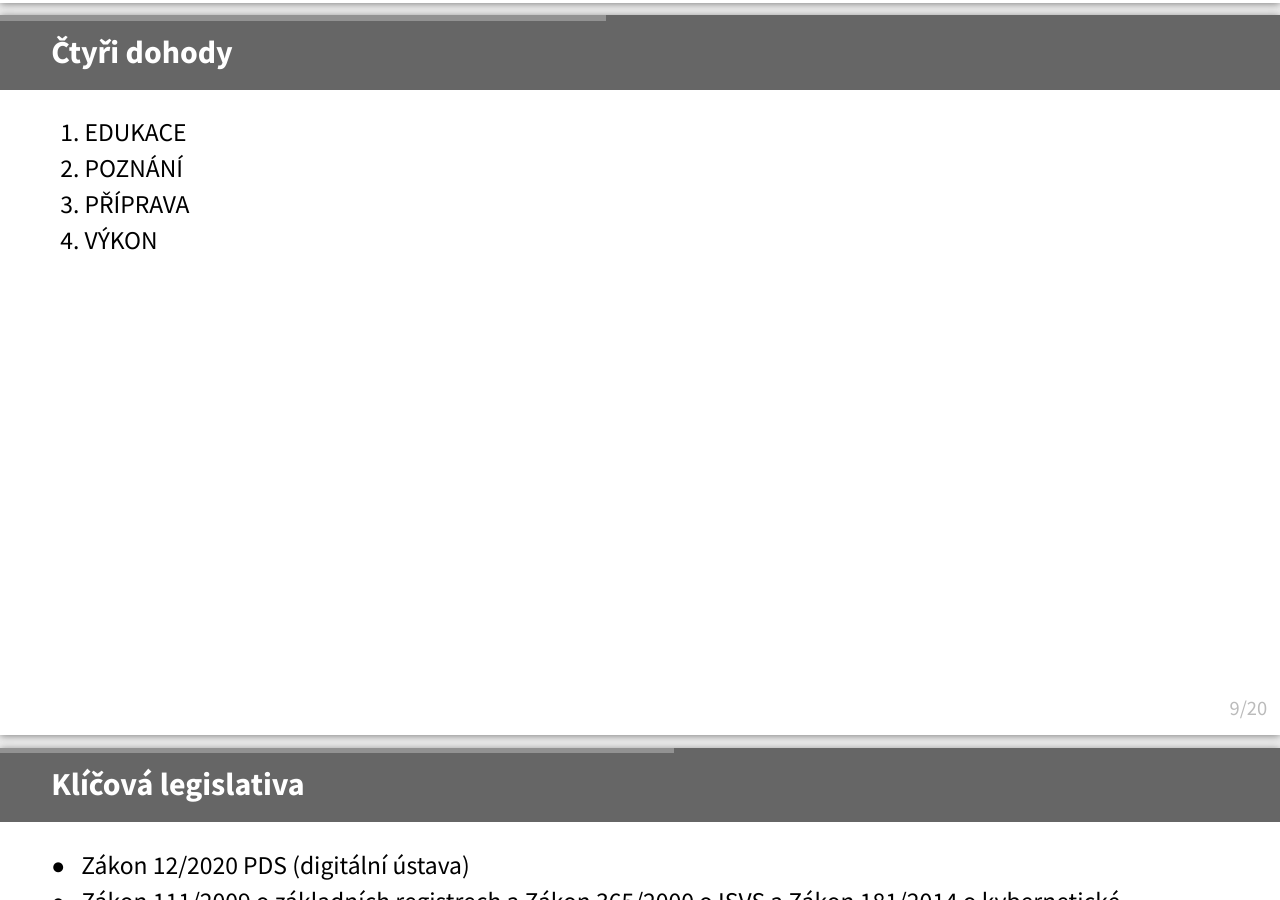
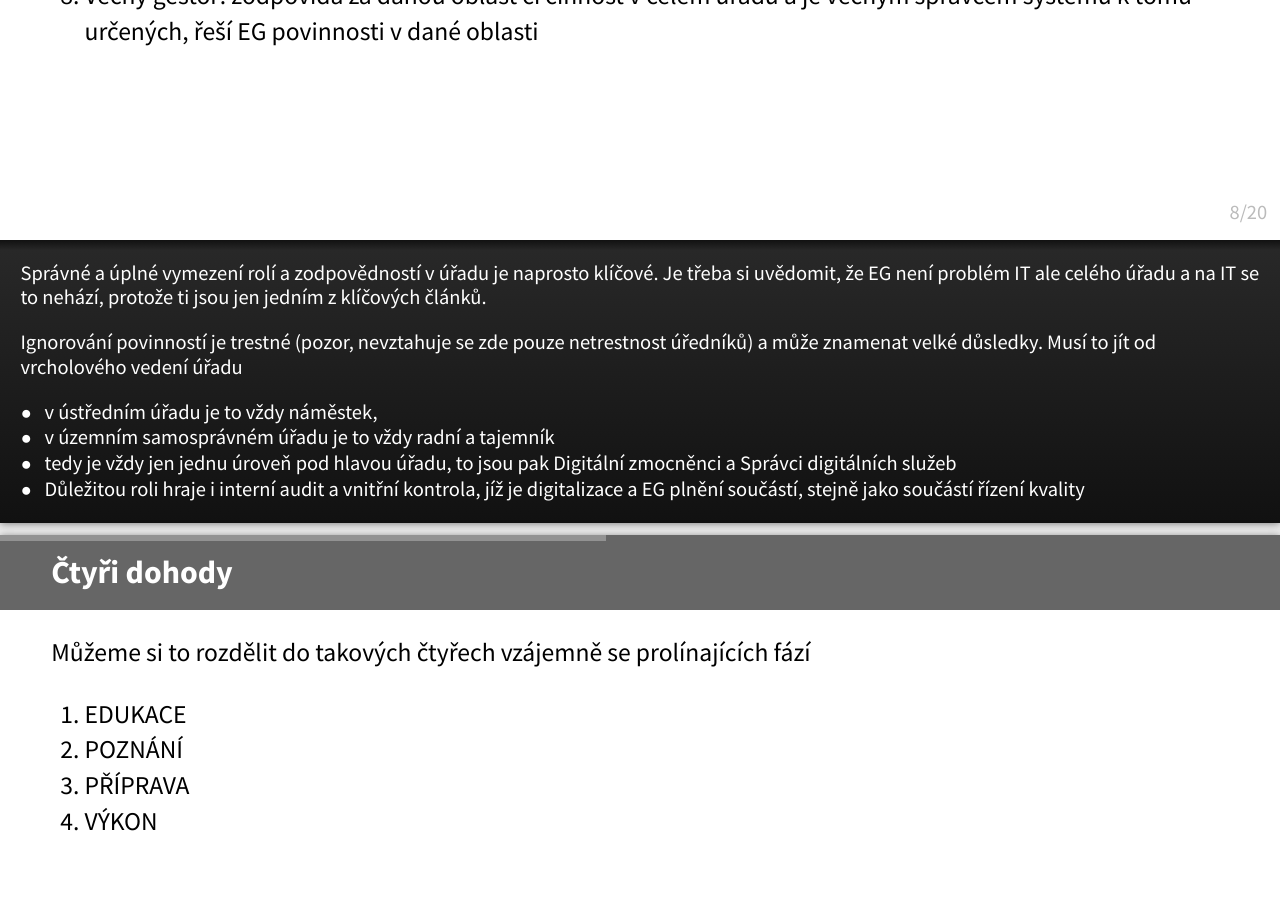
Before and after one commit to egdilna/egovedu, a Jekyll site: the page prezentace/eg-je-i-pro-nas-v-uradu.html, which Jekyll copies as it is, in a window 1280 px wide and 900 px high, scrolled down 7367 px. Built offline with Jekyll 4.4.1, drawn with Linux system fonts in a browser that asks for light colours; some web fonts are replaced; some of the changed text lies outside the part shown.

Commit message:
Oprava poznámek prezentujícího snad

```diff
--- a/prezentace/eg-je-i-pro-nas-v-uradu.html
+++ b/prezentace/eg-je-i-pro-nas-v-uradu.html
@@ -109,6 +109,14 @@
 * Národní architektonický plán: určuje jak konkrétně se má co dělat
 * Informační koncepce úřadu: definuje naše cíle a postupy a záměry, je závazným strategickým dokumentem
 
+>>> Takže, tímhle vším se musí úřad při své činnosti řídit. Důležité je, že by správně měl řešit tohle vše najednou, přičemž platí, že
+>>>
+>>> * Dělá jen a pouze to, co má stanoveno zákony (pozor, nikoliv jen jedním svým zákonem, ale souborem všech předpisů jež se na něj vztahují) a dělá to vždy když má a způsobem jímž má
+>>> * Byznysový rámec úřadu závazně stanovuje právě jeho působnost v agendách jež je v RPP. Pokud jsou v RPP špatné údaje o působnosti, o činnostech a rolích, či o údajích a systémech úřadu, má za povinnost sjednat nápravu reklamací
+>>> * IK úřadu je jeho svatou biblí, nedělá nic co v ní nemá a dělá vše co v ní má
+>>> * Ani v jedné z těchto věcí se nevymlouvá, styl "my řešíme jen zákony a IK a agenda nás nezajímá" nesmí existovat
+
+
 ---- -
 
 ## Jak to celé uchopit?
@@ -136,10 +144,22 @@
 7. IT: Zajišťuje provoz ICT a systémů a spolu s jejich vlastníky i rozvoj, realizuje ICT úkoly a integrace
 8. Věcný gestor: zodpovídá za danou oblast či činnost v celém úřadu a je věcným správcem systémů k tomu určených, řeší EG povinnosti v dané oblasti
 
+>>> Správné a úplné vymezení rolí a zodpovědností v úřadu je naprosto klíčové. Je třeba si uvědomit, že EG není problém IT ale celého úřadu a na IT se to nehází, protože ti jsou jen jedním z klíčových článků.
+>>>
+>>> Ignorování povinností je trestné (pozor, nevztahuje se zde pouze netrestnost úředníků) a může znamenat velké důsledky. Musí to jít od vrcholového vedení úřadu
+>>>
+>>> * v ústředním úřadu je to vždy náměstek,
+>>> * v územním samosprávném úřadu je to vždy radní a tajemník
+>>> * tedy je vždy jen jednu úroveň pod hlavou úřadu, to jsou pak Digitální zmocněnci a Správci digitálních služeb
+>>> * Důležitou roli hraje i interní audit a vnitřní kontrola, jíž je digitalizace a EG plnění součástí, stejně jako součástí řízení kvality
+
+
 ----
 
 ## Čtyři dohody
 
+
+Můžeme si to rozdělit do takových čtyřech vzájemně se prolínajících fází
 
 
 1. EDUKACE
@@ -158,6 +178,13 @@
 * Zákon 106/1999 informační zákon a Zákon 99/2019 o přístupnosti
 
 Podrobnosti obsahuje [Dokument Podrobný rozbor klíčových EG zákonů](https://metodiky.egdilna.cz/metodiky/legislativa/popis-eg-zakonu)
+
+>>> Legislativa obecně má tři úrovně, které se musí všechny respektovat
+>>>
+>>> * Dole jsou takové ty velké zákony správně-procesního typu. Ty udávají, JAK se má ve veřejné správě cokoliv dělat. Řídí se jimi tedy všechny procesy a činnosti.
+>>> * Nad tím  jsou EG zákony, tedy zákony udávající fungování veřejné správy v digitálním prostředí. Ty říkají KDE a KUDY se to má dělat, jsou ale obdobně obecně platné a použitelné.
+>>> * Úplně nahoře jsou agendové jednotlivé zákony, ty určují CO se má dělat. Vždy se to ale musí dělat s vědomím toho, JAK a KUDY.
+
 
 ----
 
```
